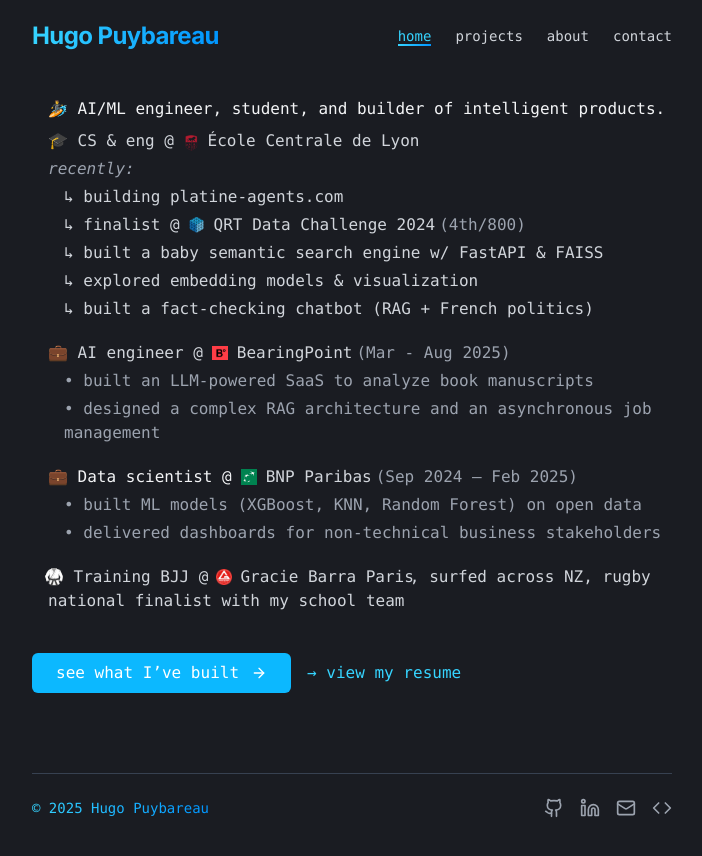
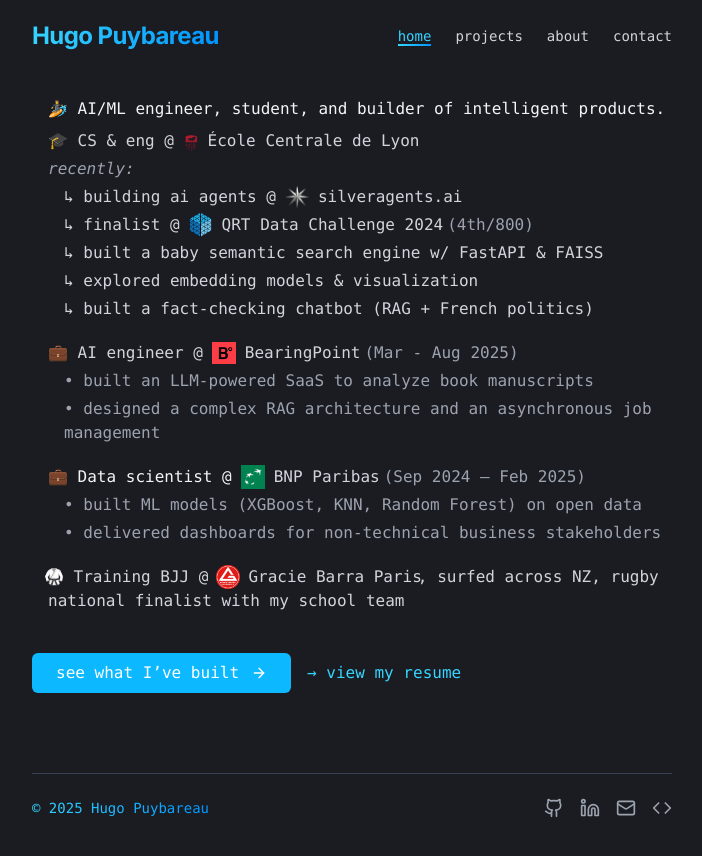
Before and after one commit to hugopuybareau/portfolio, a React (Vite) app: page / in a window 1280 px wide. Shown: the whole page, without its empty margins (288-990 px from the left). Built offline with nearby package versions, Linux system fonts and the light colour scheme.

Commit message:
feat: silveragents.ai

```diff
--- a/src/pages/HomePage.tsx
+++ b/src/pages/HomePage.tsx
@@ -8,6 +8,7 @@ import BNPLogo from "/icons/bnpParibas.png";
 import DemandsensLogo from "/icons/demandsens.png";
 import GracieBarraLogo from "/icons/gracieBarra.png";
 import QRTLogo from "/icons/qrtLogo.png";
+import silveragentsLogo from "/icons/silveragents.png";
 
 const fadeIn = {
     hidden: { opacity: 0, y: 20 },
@@ -61,7 +62,29 @@ const HomePage: React.FC = () => {
                 </li>
 
                 {[
-                    { label: "↳ building platine-agents.com" },
+                    {
+                        label: (
+                            <>
+                                <span className="inline-flex items-center gap-1 flex-wrap">
+                                    ↳ building ai agents @
+                                    <img
+                                        src={silveragentsLogo}
+                                        alt="Silver Agents Logo"
+                                        className="w-6 h-6 object-contain relative left-[5px]"
+                                    />
+                                    <a
+                                        href="https://www.linkedin.com/company/silveragents/"
+                                        className="relative left-[10px] text-gray-300 hover:text-ocean-400 transition duration-200 before:absolute before:bottom-0 before:left-0 before:h-[2px] before:w-0 before:bg-gradient-to-r from-ocean-400 to-ocean-600 hover:before:w-full before:transition-all before:duration-300"
+                                        rel="noopener noreferrer"
+                                        target="_blank"
+                                    >
+                                        silveragents.ai
+                                    </a>{" "}
+                                </span>
+
+                            </>
+                        ),
+                    },
                     {
                         label: (
                             <>
@@ -70,7 +93,7 @@ const HomePage: React.FC = () => {
                                     <img
                                         src={QRTLogo}
                                         alt="QRT Logo"
-                                        className="w-4 h-4 object-contain relative left-[5px]"
+                                        className="w-6 h-6 object-contain relative left-[5px]"
                                     />
                                     <a
                                         href="https://challengedata.ens.fr/challenges/143"
@@ -104,7 +127,7 @@ const HomePage: React.FC = () => {
                         <img
                             src={DemandsensLogo}
                             alt="Demandsens Logo"
-                            className="w-4 h-4 object-contain relative left-[5px]"
+                            className="w-6 h-6 object-contain relative left-[5px]"
                         />
                         <a
                             href="https://demandsens.ai/en/"
@@ -131,7 +154,7 @@ const HomePage: React.FC = () => {
                             <img
                                 src={BNPLogo}
                                 alt="BNP Paribas Logo"
-                                className="w-4 h-4 object-contain relative left-[5px]"
+                                className="w-6 h-6 object-contain relative left-[5px]"
                             />
                             <a
                                 href="https://group.bnpparibas/"
@@ -159,7 +182,7 @@ const HomePage: React.FC = () => {
                             <img
                                 src={GracieBarraLogo}
                                 alt="Gracie Barra Logo"
-                                className="w-4 h-4 object-contain align-middle"
+                                className="w-6 h-6 object-contain align-middle"
                             />
                             <a
                                 href="https://graciebarra75.com/"
--- a/src/pages/ProjectsPage.tsx
+++ b/src/pages/ProjectsPage.tsx
@@ -20,6 +20,7 @@ const projects = [
         title: 'LLM-powered SaaS for Manuscript Analysis',
         date: 'Mar – Aug 2025',
         images: [
+            '/photos/projects/pleiade_9.jpeg',
             '/photos/projects/pleiade.jpeg',
             '/photos/projects/pleiade_1.jpeg',
             '/photos/projects/pleiade_2.jpeg',
```
Also changed, not shown: public/icons/silveragents.png (added), public/photos/projects/pleiade_9.jpeg (added).
